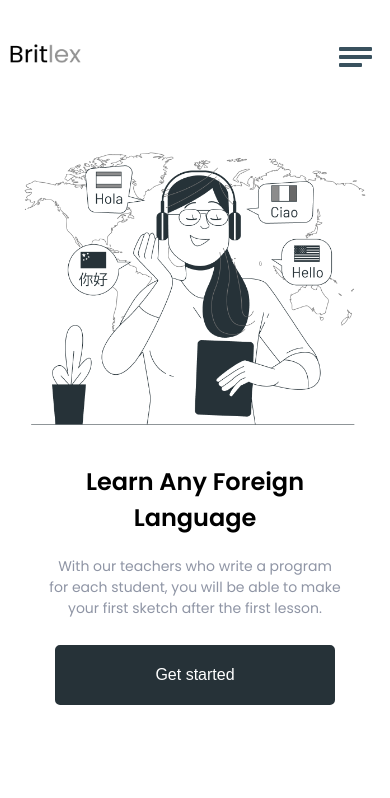
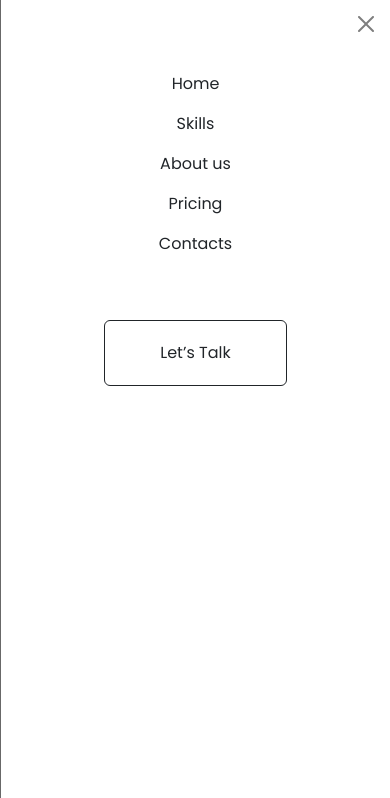
Before and after one commit to CoolSkeleton1/britlex, a plain HTML site: page index.html in a window 390 px wide. Both pictures are taken after a click on the button 355 px from the left and 57 px from the top of the page. Shown: the top 798 px of the page. Drawn offline with Linux system fonts and the light colour scheme.

Commit message:
add menu

```diff
--- a/css/media.css
+++ b/css/media.css
@@ -607,7 +607,7 @@
 
     .get-started-button {
         font-size: 16px;
-        padding: 19px 98px;
+        padding: 15px 88px;
     }
 
     .skills {
--- a/css/style.css
+++ b/css/style.css
@@ -93,26 +93,35 @@ main {
 
 .burger {
     display: none;
+}
+
+.navbar-toggler-icon {
     background-color: transparent;
     border: none;
-    padding: 8px 8px;
+    width: 40px;
+    height: 30px;
+    display: flex;
+    flex-direction: column;
+    gap: 5px;
 }
 
-.burger:hover {
-    transition: all ease 0.5s;
-    border-radius: 5px;
+.navbar-toggler-icon:hover {
     cursor: pointer;
-    background-color: var(--accent-color);
+}
 
-    .line {
-        background-color: #fff;
-    }
+.btn-outline-dark {
+    padding: 20px 55px;
+    margin-top: 56px;
 }
 
 .line {
     height: 3px;
     background-color: #39515E;
     border-radius: 1px;
+}
+
+.line:last-child {
+    margin-bottom: 0;
 }
 
 .line-1,
@@ -421,7 +430,7 @@ main {
 .contact-form input {
     outline: 0;
     max-width: 450px;
-    padding: 24px 234px 26px 32px;
+    padding: 24px 200px 26px 32px;
     border: 1px solid var(--gray-color);
     border-radius: 10px;
     font-size: 16px;
--- a/index.html
+++ b/index.html
@@ -5,6 +5,7 @@
     <meta charset="UTF-8">
     <meta name="viewport" content="width=device-width, initial-scale=1.0">
     <title>Britlex</title>
+    <link rel="stylesheet" href="css/bootstrap.min.css">
     <link rel="stylesheet" href="css/style.css">
     <link rel="stylesheet" href="css/media.css">
 </head>
@@ -17,11 +18,45 @@
                     <div class="logo">
                         <img src="img/Britlex.png" alt="Logo">
                     </div>
-                    <button class="burger">
-                        <div class="line-1 line"></div>
-                        <div class="line-2 line"></div>
-                        <div class="line-3 line"></div>
-                    </button>
+                    <div class="burger">
+                        <button class="navbar-toggler" type="button" data-bs-toggle="offcanvas"
+                            data-bs-target="#offcanvasNavbar" aria-controls="offcanvasNavbar">
+                            <span class="navbar-toggler-icon">
+                                <div class="line line-1"></div>
+                                <div class="line line-2"></div>
+                                <div class="line line-3"></div>
+                            </span>
+                        </button>
+                        <div class="offcanvas offcanvas-end" tabindex="-1" id="offcanvasNavbar"
+                            aria-labelledby="offcanvasNavbarLabel">
+                            <div class="offcanvas-header">
+                                <button type="button" class="btn-close" data-bs-dismiss="offcanvas"
+                                    aria-label="Закрыть"></button>
+                            </div>
+                            <div class="offcanvas-body">
+                                <ul class="navbar-nav align-items-center justify-content-start flex-grow-1">
+                                    <li class="nav-item">
+                                        <a class="nav-link active" aria-current="page" href="#">Home</a>
+                                    </li>
+                                    <li class="nav-item">
+                                        <a class="nav-link" href="#">Skills</a>
+                                    </li>
+                                    <li class="nav-item">
+                                        <a class="nav-link" href="#">About us</a>
+                                    </li>
+                                    <li class="nav-item">
+                                        <a class="nav-link" href="#">Pricing</a>
+                                    </li>
+                                    <li class="nav-item">
+                                        <a class="nav-link" href="#">Contacts</a>
+                                    </li>
+                                </ul>
+                                <form class="d-flex justify-content-center">
+                                    <button class="btn btn-outline-dark">Let’s Talk</button>
+                                </form>
+                            </div>
+                        </div>
+                    </div>
                     <div class="menu-list">
                         <ul>
                             <li><a href="#">Home</a></li>
@@ -40,7 +75,8 @@
                                 <h1>Learn Any Foreign Language</h1>
                                 <img src="img/light.png" alt="Light">
                             </div>
-                            <p>With our teachers who write a program for each student, you will be able to make your first sketch after the first lesson.</p>
+                            <p>With our teachers who write a program for each student, you will be able to make your
+                                first sketch after the first lesson.</p>
                             <button class="get-started-button">Get started</button>
                         </div>
                         <div class="get-started-img">
@@ -60,7 +96,10 @@
                         </div>
                         <div class="cards-item-info">
                             <h3 class="cards-tittle">Speaking</h3>
-                            <p>Improve your English skills and confidence. Live classes and interactive lessons online. 20% extra free for a limited time only <br><br> Learn English online and improve your skills through our high-quality courses and resources – all designed for adult language learners.</p>
+                            <p>Improve your English skills and confidence. Live classes and interactive lessons online.
+                                20% extra free for a limited time only <br><br> Learn English online and improve your
+                                skills through our high-quality courses and resources – all designed for adult language
+                                learners.</p>
                             <button>Learn more</button>
                         </div>
                     </div>
@@ -70,7 +109,8 @@
                         </div>
                         <div class="cards-item-info">
                             <h3 class="cards-tittle">Writing</h3>
-                            <p>One of the most important and extensive areas of natural science, the science that studies substances, also their composition </p>
+                            <p>One of the most important and extensive areas of natural science, the science that
+                                studies substances, also their composition </p>
                             <button>Learn more</button>
                         </div>
                     </div>
@@ -80,7 +120,8 @@
                         </div>
                         <div class="cards-item-info">
                             <h3 class="cards-tittle">Reading</h3>
-                            <p>perception and response actions of the user resulting from the use and/or upcoming use of the product, system or service</p>
+                            <p>perception and response actions of the user resulting from the use and/or upcoming use of
+                                the product, system or service</p>
                             <button>Learn more</button>
                         </div>
                     </div>
@@ -90,7 +131,8 @@
                         </div>
                         <div class="cards-item-info">
                             <h3 class="cards-tittle">Listening</h3>
-                            <p>Here you can find activities to practise your listening skills. Listening will help you to improve your understanding </p>
+                            <p>Here you can find activities to practise your listening skills. Listening will help you
+                                to improve your understanding </p>
                             <button>Learn more</button>
                         </div>
                     </div>
@@ -102,7 +144,11 @@
                 <h2 class="tittle about-tittle">About us</h2>
                 <div class="about-content">
                     <div class="about-info">
-                        <p class="about-text text">The model offers a framework for discussing problems related to the user's experience, as well as possible ways and means of solving them. Application development begins at the top level (strategy), where the future software product is described quite abstractly from the point of view of the expectations of both users and the customer.</p>
+                        <p class="about-text text">The model offers a framework for discussing problems related to the
+                            user's experience, as well as possible ways and means of solving them. Application
+                            development begins at the top level (strategy), where the future software product is
+                            described quite abstractly from the point of view of the expectations of both users and the
+                            customer.</p>
                         <div class="about-results">
                             <div class="about-results-item">
                                 <h2 class="tittle">800</h2>
@@ -170,7 +216,8 @@
                     <div class="contact-info">
                         <h2 class="tittle contact-tittle">Contact us</h2>
                         <img src="img/contact.png" alt="Contact" class="contact-img-hidden">
-                        <p class="text">Discover your current English level by taking our free online English test.Sign up to our newsletter for learning tips and free resources</p>
+                        <p class="text">Discover your current English level by taking our free online English test.Sign
+                            up to our newsletter for learning tips and free resources</p>
                         <form class="contact-form">
                             <input type="email" placeholder="Enter Your E-mail">
                             <button class="contact-button">Subscribe</button>
@@ -195,6 +242,7 @@
             </div>
         </footer>
     </main>
+    <script src="js/bootstrap.bundle.min.js"></script>
 </body>
 
 </html>
```
Also changed, not shown: css/bootstrap.min.css (added), js/bootstrap.bundle.min.js (added).
